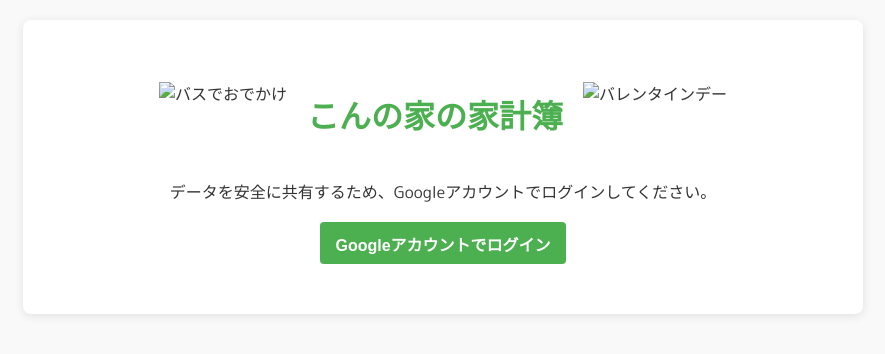
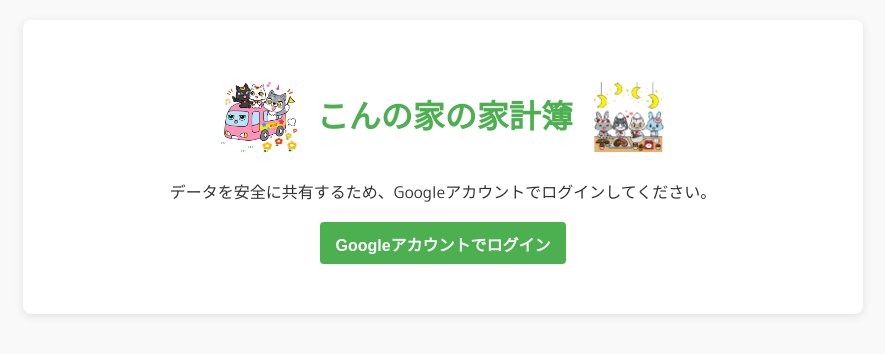
Before and after one commit to takosuke13/konnno.kakeibo, a plain HTML site: page index.html in a window 1280 px wide. Shown: the whole page, without its empty margins (197-1082 px from the left). Drawn offline with nearby package versions, Linux system fonts and the light colour scheme; the site is published under a folder, as on GitHub Pages, so addresses that start at the root find nothing; no server answers.

Commit message:
fix: Correct image paths in index.html
Updated absolute image paths to relative paths for bus.png, valentine.png, and favicon.png in index.html to ensure proper loading on GitHub Pages.

```diff
--- a/index.html
+++ b/index.html
@@ -7,12 +7,12 @@
     <meta charset="UTF-8">
     <meta name="viewport" content="width=device-width, initial-scale=1.0">
     <title>こんの家の家計簿</title>
-    <link rel="icon" href="/konnno.kakeibo/イラスト/favicon.png">
-    <link rel="apple-touch-icon" href="/konnno.kakeibo/イラスト/favicon.png">
-    <link rel="apple-touch-icon" sizes="180x180" href="/konnno.kakeibo/イラスト/favicon.png">
-    <link rel="apple-touch-icon" sizes="152x152" href="/konnno.kakeibo/イラスト/favicon.png">
-    <link rel="apple-touch-icon" sizes="120x120" href="/konnno.kakeibo/イラスト/favicon.png">
-    <link rel="apple-touch-icon" sizes="76x76" href="/konnno.kakeibo/イラスト/favicon.png">
+    <link rel="icon" href="イラスト/favicon.png">
+    <link rel="apple-touch-icon" href="イラスト/favicon.png">
+    <link rel="apple-touch-icon" sizes="180x180" href="イラスト/favicon.png">
+    <link rel="apple-touch-icon" sizes="152x152" href="イラスト/favicon.png">
+    <link rel="apple-touch-icon" sizes="120x120" href="イラスト/favicon.png">
+    <link rel="apple-touch-icon" sizes="76x76" href="イラスト/favicon.png">
     <script src="https://cdn.jsdelivr.net/npm/chart.js"></script>
     <style>
         :root {
@@ -292,9 +292,9 @@
 <body>
     <div id="login-view" class="container" style="text-align: center; padding-top: 50px; padding-bottom: 50px;">
         <div style="display: flex; align-items: center; justify-content: center; gap: 20px;">
-            <img src="/konnno.kakeibo/イラスト/bus.png" alt="バスでおでかけ" style="height: 70px;">
+            <img src="イラスト/bus.png" alt="バスでおでかけ" style="height: 70px;">
             <h1 style="border-bottom: none; padding-bottom: 0px;">こんの家の家計簿</h1>
-            <img src="/konnno.kakeibo/イラスト/valentine.png" alt="バレンタインデー" style="height: 70px;">
+            <img src="イラスト/valentine.png" alt="バレンタインデー" style="height: 70px;">
         </div>
         <p>データを安全に共有するため、Googleアカウントでログインしてください。</p>
         <button id="login-btn" class="btn">Googleアカウントでログイン</button>
@@ -308,9 +308,9 @@
                 <button id="logout-btn" class="btn btn-danger">ログアウト</button>
             </div>
             <div style="display: flex; align-items: center; justify-content: center; gap: 20px;">
-                <img src="/konnno.kakeibo/イラスト/bus.png" alt="バスでおでかけ" style="height: 70px;">
+                <img src="イラスト/bus.png" alt="バスでおでかけ" style="height: 70px;">
                 <h1 style="border-bottom: none; padding-bottom: 0px;">こんの家の家計簿</h1>
-                <img src="/konnno.kakeibo/イラスト/valentine.png" alt="バレンタインデー" style="height: 70px;">
+                <img src="イラスト/valentine.png" alt="バレンタインデー" style="height: 70px;">
             </div>
 
             <div class="section date-selector">
```
